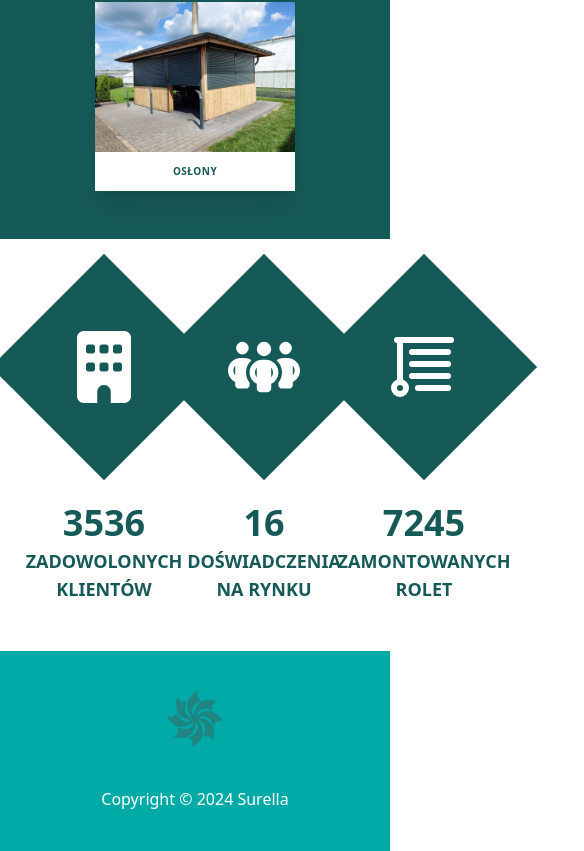
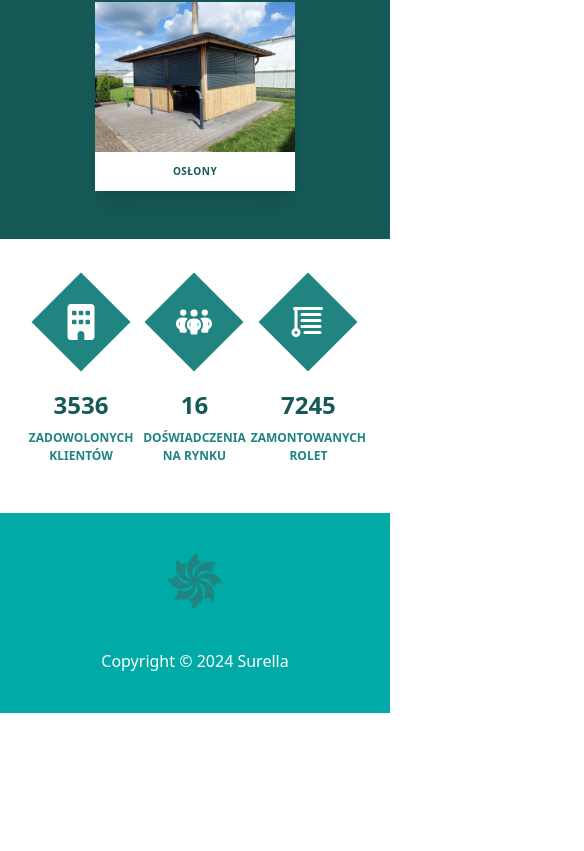
Before and after one commit to Hosuqa/Surella, a React (Vite) app: page / in a window 390 px wide. Shown: the part 2915-3766 px from the top of the page, 584 px wide, since content can reach past the window. After the commit the page ends 3628 px from the top, so only its background shows below. Built offline with nearby package versions, Linux system fonts and the light colour scheme; a web font is replaced by a local one.

Commit message:
[ADD] - Counter responsive

```diff
--- a/src/components/global/Navbar.tsx
+++ b/src/components/global/Navbar.tsx
@@ -49,9 +49,9 @@ const Navbar = () => {
                         <Title title="Realizacje" />
                         <Title title="Współpraca" />
                         <div className="w-full h-full bg-surella-600 text-white px-8 py-1">
-                        <p className={`${styles.NavbarText} w-full hidden xl:flex justify-center text-white tracking-widest font-interExtraBold font-bold cursor-pointer`}>
-                        Kontakt
-                        </p>
+                            <p className={`${styles.NavbarText} w-full hidden xl:flex justify-center text-white tracking-widest font-interExtraBold font-bold cursor-pointer`}>
+                                Kontakt
+                            </p>
                         </div>
                     </div>
                     <motion.div
--- a/src/components/sections/Counter.tsx
+++ b/src/components/sections/Counter.tsx
@@ -1,6 +1,6 @@
 import { motion, useMotionValue, useTransform, animate, useInView } from "framer-motion";
 import { useEffect, useRef } from "react";
-import { XlWrapper } from '@components/global/Wrappers'
+import { LgWrapper } from '@components/global/Wrappers'
 import { FaBuilding } from "react-icons/fa6";
 import { FaPeopleGroup } from "react-icons/fa6";
 import { LuBlinds } from "react-icons/lu";
@@ -24,7 +24,7 @@ const Counter = () => {
       counts.forEach((count, index) => {
         animate(count, targetValues[index], {
           duration: 3.5,
-          ease: [0, 0.5, 0.7, 1]
+          ease: [0, 0, 0, 1]
         });
       });
     }
@@ -37,27 +37,27 @@ const Counter = () => {
   ];
 
   return (
-    <XlWrapper vertical>
+    <LgWrapper vertical>
       <div ref={ref} className="w-full h-full flex justify-around">
         {roundedCounts.map((rounded, index) => (
           <div className="flex flex-col items-center" key={index}>
-            <div className="w-40 h-40 bg-surella-700 aspect-square flex items-center justify-center rotate-45">
-              <div className="-rotate-45 text-white w-full h-full flex items-center justify-center text-7xl">
+            <div className="w-[70px] sm:w-28 lg:w-40 bg-surella-600 aspect-square flex items-center justify-center rotate-45">
+              <div className="-rotate-45 text-white w-full h-full flex items-center justify-center text-4xl sm:text-6xl lg:text-7xl">
                 {items[index].icon}
               </div>
             </div>
-            <div className=" w-32 flex flex-col justify-center items-center h-full mt-14">
-              <motion.h1 className="text-4xl font-bold flex justify-center text-surella-700">
+            <div className="sm:w-32 flex flex-col justify-center items-center h-full mt-8 md:mt-12 lg:mt-14">
+              <motion.h1 className="text-2xl md:text-3xl lg:text-4xl font-bold flex justify-center text-surella-700">
                 {rounded}
               </motion.h1>
-              <p className="text-surella-700 text-center text-wrap mt-1 uppercase text-lg font-semibold">
+              <p className="text-surella-600 text-center text-wrap mt-2 uppercase text-[12px] md:text-[14px] lg:text-lg font-semibold">
                 {items[index].text}
               </p>
             </div>
           </div>
         ))}
       </div>
-    </XlWrapper>
+    </LgWrapper>
   );
 };
 
--- a/src/styles.ts
+++ b/src/styles.ts
@@ -20,7 +20,6 @@ const styles = {
       "2xl:text-[22px] text-[16px]",
     galleryText:
       "xl:text-[22px] lg:text-[20px] xs:text-[18px] text-[10px]",
-
   };
 
   export { styles };
```
